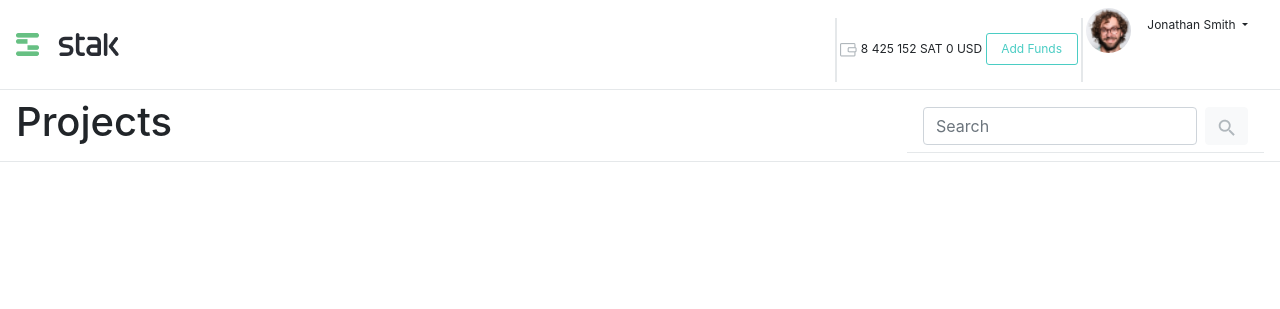
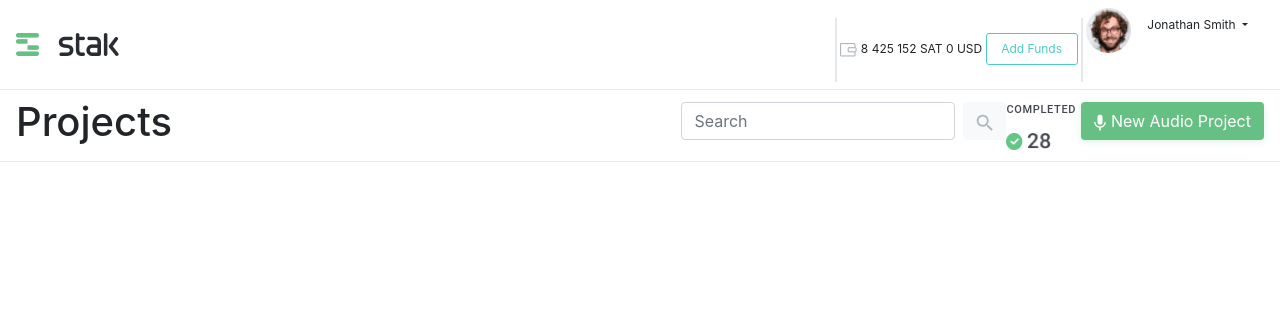
Before and after one commit to lautarosoliani/repo-audio-projects-JSonly, a plain HTML site: page Public/index.html in a window 1280 px wide. Drawn offline with nearby package versions, Linux system fonts and the light colour scheme.

Commit message:
Main header in progress

```diff
--- a/Public/index.html
+++ b/Public/index.html
@@ -65,15 +65,35 @@
                 <div class=" left-navbar">
                     <h1>Projects</h1>
                 </div>
-                <div class="rightNavbar">
-                    <nav class="navbar">
+                <div class="rightNavbar d-flex">
+                    <SearchBar>
                         <form class="form-inline">
                             <input class="form-control mr-sm-2" type="search" placeholder="Search"">
                             <button class=" btn btn-light my-2 my-sm-0" type="submit">
                             <img src="./questionIcon.png" alt="Search">
                             </button>
                         </form>
-                    </nav>
+                    </SearchBar>
+                    <Stats class="d-inline-block">
+                        <div>
+                            <p class="completed">COMPLETED</p>
+                        </div>
+                        <div>
+                            <img src="./CheckIcon.png" alt="Checked Icon" style="width: 17px; height: 17px;">
+                            <img src="./28.png" alt="Number of stats" style="width: 24px; height: 16px;">
+                        </div>
+                    </Stats>
+                    <NewAudioButton>
+
+                        <button type="button" class="btn buttonNewAudio">
+                            <img src="./MicIcon.png" alt="New audio project">
+                            New Audio Project
+                        </button>
+                        <!-- <button>
+                            <img src="./MicIcon.png" alt="New audio button"
+                            style="width: 10px; height: 20px; background: #67C083">
+                        </button> -->
+                    </NewAudioButton>
                 </div>
             </navbar>
         </div>
--- a/Style/style.css
+++ b/Style/style.css
@@ -39,3 +39,31 @@ body {
   width: 323px;
   height: 64px;
 }
+
+.completed {
+  width: 75px;
+  height: 14px;
+  left: 1056px;
+  top: 19px;
+
+  font-family: "Roboto";
+  font-style: normal;
+  font-weight: 500;
+  font-size: 11px;
+  line-height: 16px;
+  /* or 145% */
+
+  letter-spacing: 0.06em;
+  text-transform: uppercase;
+
+  /* Text 2 */
+
+  color: #444851;
+}
+
+.buttonNewAudio {
+  background: #67c083;
+  box-shadow: 0px 2px 6px rgba(103, 192, 131, 0.2);
+  border-radius: 3px;
+  color: white;
+}
```
Also changed, not shown: Public/28.png (added), Public/CheckIcon.png (added), Public/MicIcon.png (added).
